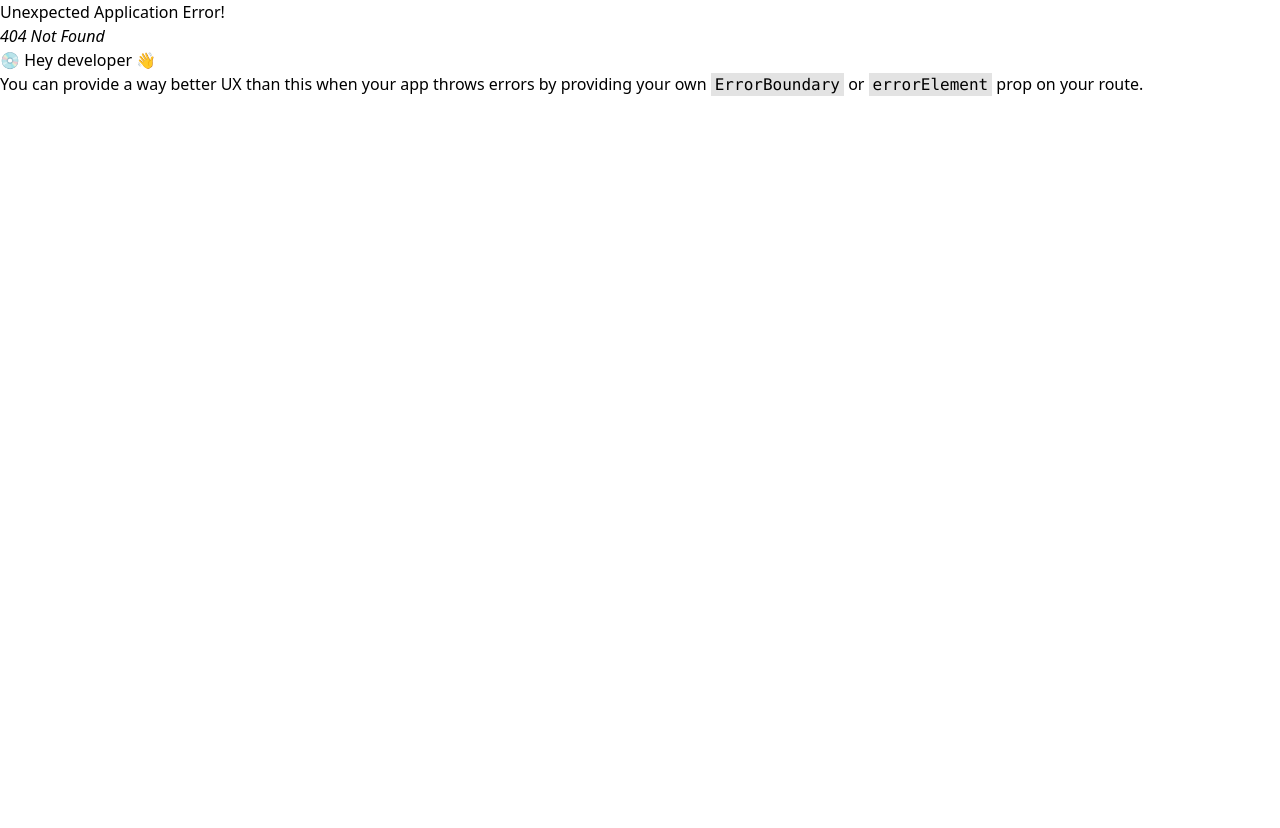
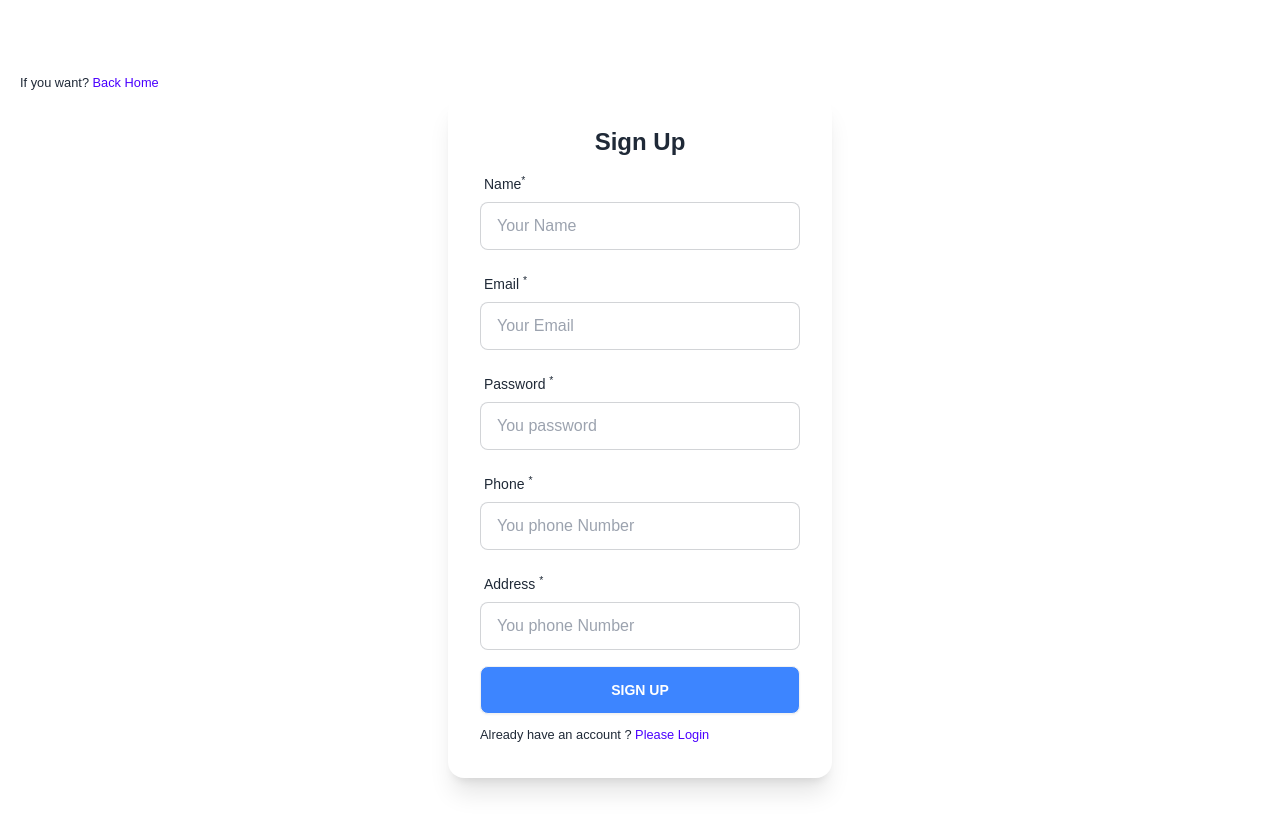
Before and after one commit to emonahmed123/sports-facility-booking-platform-client, a React (Vite) app: page /singup in a window 1280 px wide. Before the commit this address had no page. Before the commit the page ends 800 px from the top, so only its background shows below. Built offline with nearby package versions, Linux system fonts and the light colour scheme.

Commit message:
create singup page with react hook form

```diff
--- a/package.json
+++ b/package.json
@@ -13,6 +13,7 @@
     "@types/react-vertical-timeline-component": "^3.3.6",
     "react": "^18.3.1",
     "react-dom": "^18.3.1",
+    "react-hook-form": "^7.53.0",
     "react-router-dom": "^6.26.1",
     "react-vertical-timeline-component": "^3.6.0"
   },
@@ -22,6 +23,7 @@
     "@types/react-dom": "^18.3.0",
     "@vitejs/plugin-react": "^4.3.1",
     "autoprefixer": "^10.4.20",
+    "daisyui": "^4.12.10",
     "eslint": "^9.9.0",
     "eslint-plugin-react-hooks": "^5.1.0-rc.0",
     "eslint-plugin-react-refresh": "^0.4.9",
--- a/src/components/Navbar.tsx
+++ b/src/components/Navbar.tsx
@@ -41,7 +41,7 @@ const navbar = () => {
       Login
     </button>
       </Link>
-    <Link to='' >
+    <Link to='/singup' >
     <button className="bg-[#3d85ff] text-white  px-6 py-2 rounded-full">
       Singup
     </button>
--- a/src/components/layout/Main.tsx
+++ b/src/components/layout/Main.tsx
@@ -1,13 +1,16 @@
-import { Outlet } from "react-router-dom";
+import { Outlet, useLocation } from "react-router-dom";
 
 import Navbar from "../Navbar";
 import Footer from "../Footer";
 const Main = () => {
+    const location=useLocation()
+  const noHeaderFooter=location.pathname.includes("login")||location.pathname.includes('singup')
     return (
         <div>
-        <Navbar></Navbar>
+       {noHeaderFooter|| <Navbar></Navbar>}
             <Outlet/>
-     <Footer/>
+            {noHeaderFooter|| <Footer/>}
+
         </div>
     );
 };
--- a/src/pages/Home/Home.tsx
+++ b/src/pages/Home/Home.tsx
@@ -4,6 +4,7 @@ import HowItWorks from "../../components/HowItWorks";
 const Home = () => {
     return (
         <div>
+
          <HeroSection/>
         <HowItWorks/>
         </div>
--- /dev/null
+++ b/src/pages/Singup/Singup.tsx
@@ -0,0 +1,178 @@
+import { useForm } from 'react-hook-form';
+import { Link } from 'react-router-dom';
+const Singup = () => {
+
+    const { register, formState: { errors }, handleSubmit } = useForm();
+    const onSubmit = async (data) => {
+
+     console.log(data)
+
+    }
+
+
+    return (
+    <section className='py-[50px]'>
+            <p className='pt-5 pl-5 font-Poppis'> <small >If you want? <Link className='text-primary' to="/">Back Home</Link>  </small> </p>
+        <div className='flex min-h-min	 justify-center items-center font-Poppis' >
+
+        <div className="card w-96 bg-base-100 shadow-xl">
+
+            <div className="card-body">
+                <h2 className="text-center text-2xl font-bold">Sign Up</h2>
+                <form onSubmit={handleSubmit(onSubmit)}>
+                    <div className="form-control w-full max-w-xs">
+                        <label className="label">
+                            <span className="label-text text-bold">Name<sup >*</sup></span>
+                        </label>
+                        <input
+                            {...register("name", {
+                                required: {
+                                    value: true,
+                                    message: " Name is Required"
+                                },
+
+                            })}
+                            type="name" placeholder="Your Name"
+                            className="input input-bordered w-full max-w-xs"
+
+                        />
+                        <label className="label">
+                            {errors.name?.type === 'required' && <span className="label-text-alt text-red-500">{errors.name.message}</span>}
+
+                        </label>
+                    </div>
+                    <div className="form-control w-full max-w-xs">
+                        <label className="label">
+                            <span className="label-text text-bold">Email <sup >*</sup></span>
+                        </label>
+                        <input
+                            {...register("email", {
+                                required: {
+                                    value: true,
+                                    message: " Email is Required"
+                                },
+                                pattern: {
+                                    value: /[a-z0-9]+@[a-z]+\.[a-z]{2,3}/,
+                                    message: 'Provide a valid Email '
+                                }
+                            })}
+                            type="email" placeholder="Your Email"
+                            className="input input-bordered w-full max-w-xs"
+
+                        />
+                        <label className="label">
+                            {errors.email?.type === 'required' && <span className="label-text-alt text-red-500">{errors.email.message}</span>}
+                            {errors.email?.type === 'pattern' && <span className="label-text-alt text-red-500">{errors.email.message}</span>}
+
+                        </label>
+                    </div>
+                    <div className="form-control w-full max-w-xs">
+
+                        <label className="label">
+                            <span className="label-text text-bold">Password <sup >*</sup></span>
+                        </label>
+                        <input
+                            {...register("password", {
+                                required: {
+                                    value: true,
+                                    message: " Password   is Required"
+                                },
+                                minLength: {
+                                    value: 6,
+                                    message: 'Must be 6 characters or longer'
+                                }
+                            })}
+                            type="password" placeholder="You password"
+                            className="input input-bordered w-full max-w-xs"
+
+                        />
+                        <label className="label">
+                            {errors.password?.type === 'required' && <span className="label-text-alt text-red-500">{errors.password.message}</span>}
+                            {errors.password?.type === 'minLength' && <span className="label-text-alt text-red-500">{errors.password.message}</span>}
+
+                        </label>
+
+
+
+                    </div>
+                    <div className="form-control w-full max-w-xs">
+
+                        <label className="label">
+                            <span className="label-text text-bold">Phone <sup >*</sup></span>
+                        </label>
+                        <input
+                            {...register("phone", {
+                                required: {
+                                    value: true,
+                                    message: "phone Number is Required"
+                                },
+
+                                minLength: {
+
+                                    value: 11,
+                                    message: 'Must be 6 characters or longer'
+                                },
+
+
+
+                            })}
+                            type="phone" placeholder="You phone Number"
+                            className="input input-bordered w-full max-w-xs"
+
+                        />
+                        <label className="label">
+                            {errors.phone?.type === 'required' && <span className="label-text-alt text-red-500">{errors?.phone.message}</span>}
+                            {errors.number?.type === 'minLength' && <span className="label-text-alt text-red-500">{errors.phone.message}</span>}
+
+
+                        </label>
+
+
+
+                    </div>
+                    <div className="form-control w-full max-w-xs">
+
+                        <label className="label">
+                            <span className="label-text text-bold"> Address <sup >*</sup></span>
+                        </label>
+                        <input
+                            {...register("address", {
+                                required: {
+                                    value: true,
+                                    message: " Address is Required"
+                                },
+
+
+
+                            })}
+                            type="phone" placeholder="You phone Number"
+                            className="input input-bordered w-full max-w-xs"
+
+                        />
+                        <label className="label">
+                            {errors.address?.type === 'required' && <span className="label-text-alt text-red-500">{errors?. address.message}</span>}
+
+
+
+                        </label>
+
+
+
+                    </div>
+
+
+                    <input className=' btn w-full max-w-xs bg-[#3d85ff] text-[#ffff]' type="submit" value='SIGN UP' />
+                </form>
+                <p> <small>Already have an account ? <Link className='text-primary' to="/login">Please Login</Link>  </small> </p>
+                {/* {SingerrorMessage} */}
+
+
+        </div>
+
+    </div>
+    </div>
+    </section>
+    );
+};
+
+export default Singup;
--- a/src/router/router.tsx
+++ b/src/router/router.tsx
@@ -1,7 +1,7 @@
 import { createBrowserRouter } from "react-router-dom";
 import App from "../App";
 import Home from "../pages/Home/Home";
-
+import Singup from "../pages/Singup/Singup"
 export const router =createBrowserRouter([{
 
 
@@ -11,6 +11,10 @@ export const router =createBrowserRouter([{
         {
         index:true,
         element:<Home/>
+
+    },{
+        path:'/singup',
+        element:<Singup/>
     }
     ]}
 
--- a/tailwind.config.js
+++ b/tailwind.config.js
@@ -13,5 +13,5 @@ export default {
       },
     },
   },
-  plugins: [],
+  plugins: [require('daisyui'),],
 }
```
Also changed, not shown: src/redux/store.ts (added), 1 other file (tests, documents, lock files or other folders).
